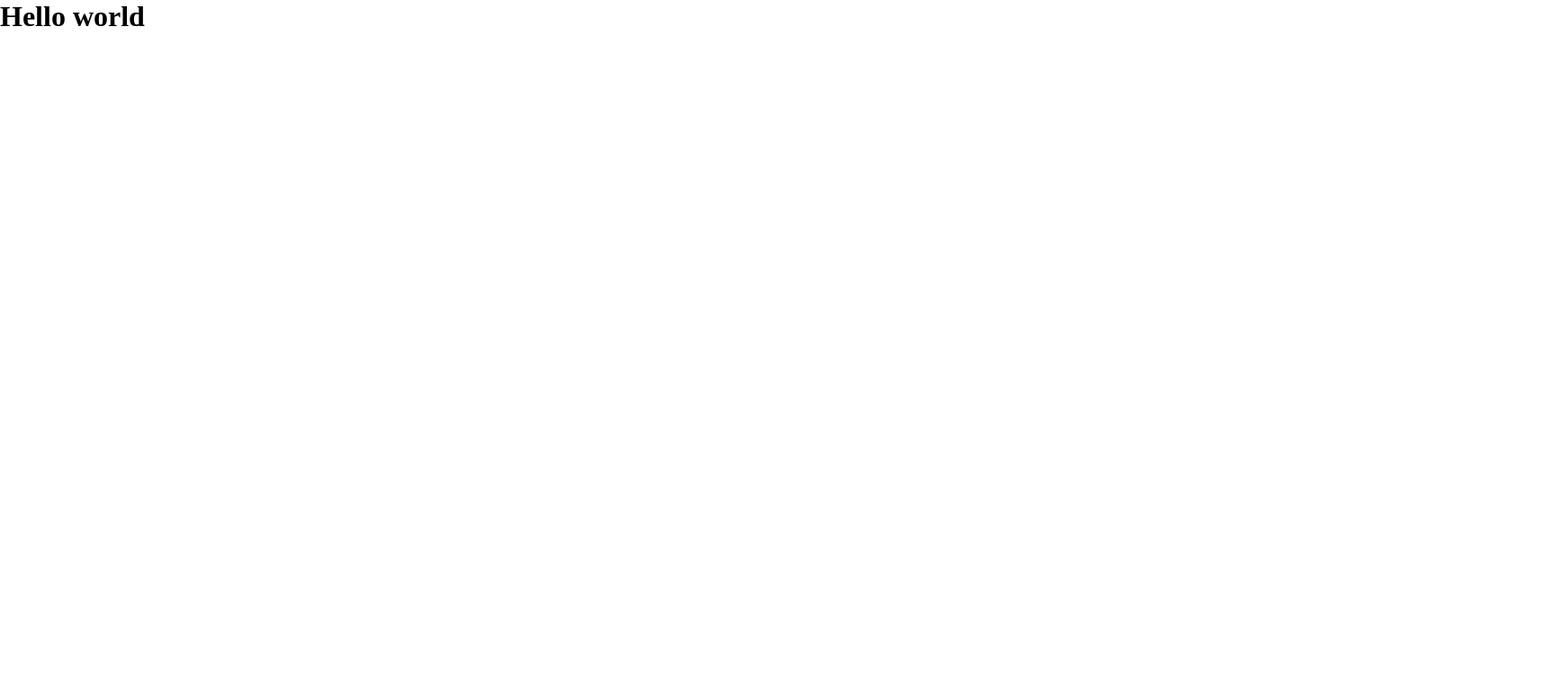
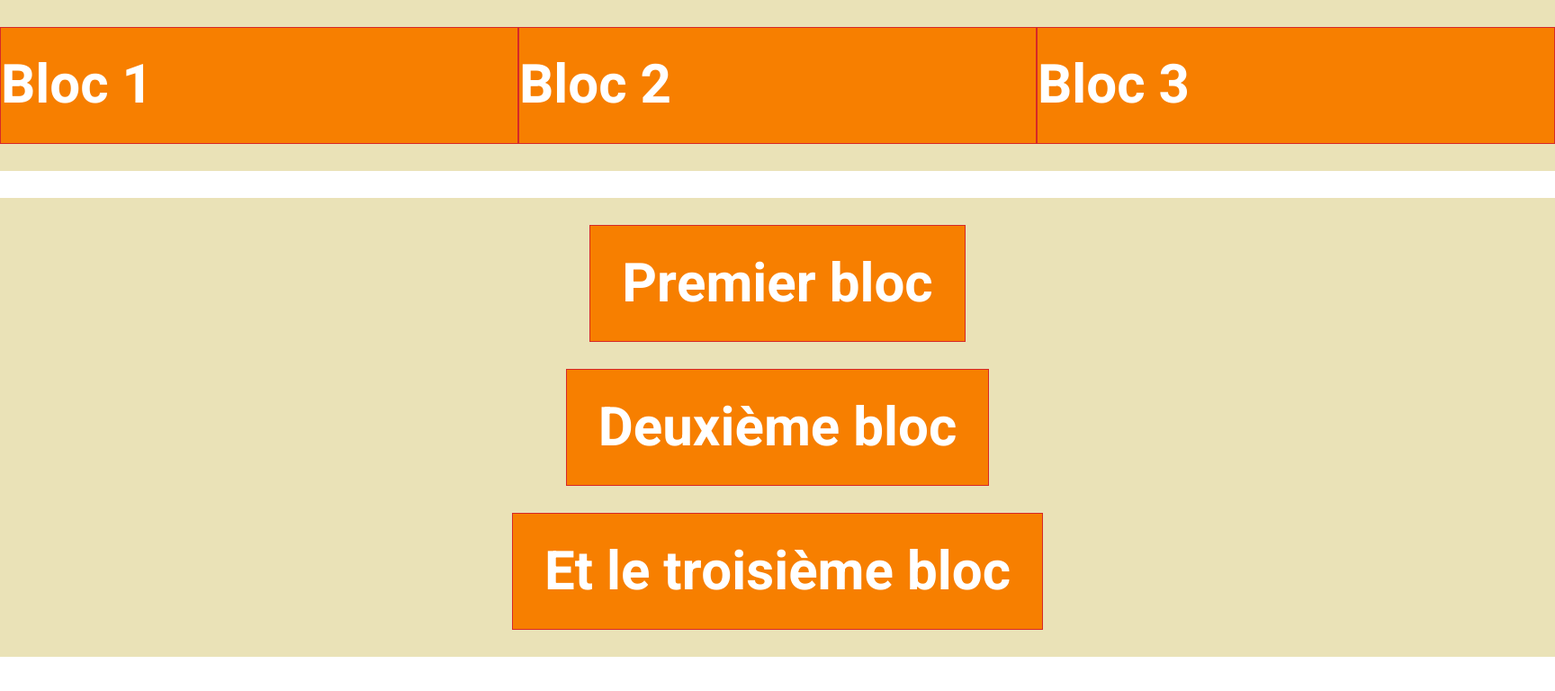
Before and after one commit to jade-gomez/1_examen-1-etape-a, a website built with Parcel: page src/index.html in a window 1280 px wide. Shown: the whole page at 90% size, 1728 px wide, since content can reach past the window. Built offline with nearby package versions, Linux system fonts and the light colour scheme.

Commit message:
ex 1 et 2

```diff
--- a/src/css/main.css
+++ b/src/css/main.css
@@ -12,3 +12,37 @@ img,
 video {
   display: block;
 }
+.flexbox {
+  font-family: "Heebo";
+  color: white;
+  width: 1728px;
+  font-size: 60px;
+  font-weight: 700;
+  line-height: 60px;
+}
+.exercice {
+  background-color: #eae2b7;
+  display: flex;
+  padding: 30px 0px;
+  margin-bottom: 30px;
+}
+.bloc {
+  background-color: #f77f00;
+  border: 1px solid #d62828;
+  padding: 35px 0px;
+  height: 130px;
+}
+.ex-1-bloc {
+  display: flex;
+  align-items: center;
+  width: 576px;
+}
+
+.ex-2 {
+  flex-direction: column;
+  gap: 30px;
+  align-items: center;
+}
+.ex-2-bloc {
+  padding: 35px;
+}
--- a/src/index.html
+++ b/src/index.html
@@ -5,10 +5,39 @@
     <title>eikon parcel starter</title>
     <meta name="viewport" content="width=device-width, initial-scale=1.0" />
     <link rel="stylesheet" href="css/main.css" />
+    <link rel="preconnect" href="https://fonts.googleapis.com" />
+    <link rel="preconnect" href="https://fonts.gstatic.com" crossorigin />
+    <link
+      href="https://fonts.googleapis.com/css2?family=Heebo:wght@100..900&display=swap"
+      rel="stylesheet"
+    />
   </head>
   <body>
-    <h1>Hello world</h1>
+    <div class="flexbox">
+      <div class="exercice">
+        <div class="bloc ex-1-bloc">
+          <p>Bloc 1</p>
+        </div>
+        <div class="bloc ex-1-bloc">
+          <p>Bloc 2</p>
+        </div>
+        <div class="bloc ex-1-bloc">
+          <p>Bloc 3</p>
+        </div>
+      </div>
 
+      <div class="exercice ex-2">
+        <div class="bloc ex-2-bloc">
+          <p>Premier bloc</p>
+        </div>
+        <div class="bloc ex-2-bloc">
+          <p>Deuxième bloc</p>
+        </div>
+        <div class="bloc ex-2-bloc">
+          <p>Et le troisième bloc</p>
+        </div>
+      </div>
+    </div>
     <script src="js/main.js" type="module"></script>
   </body>
 </html>
```
